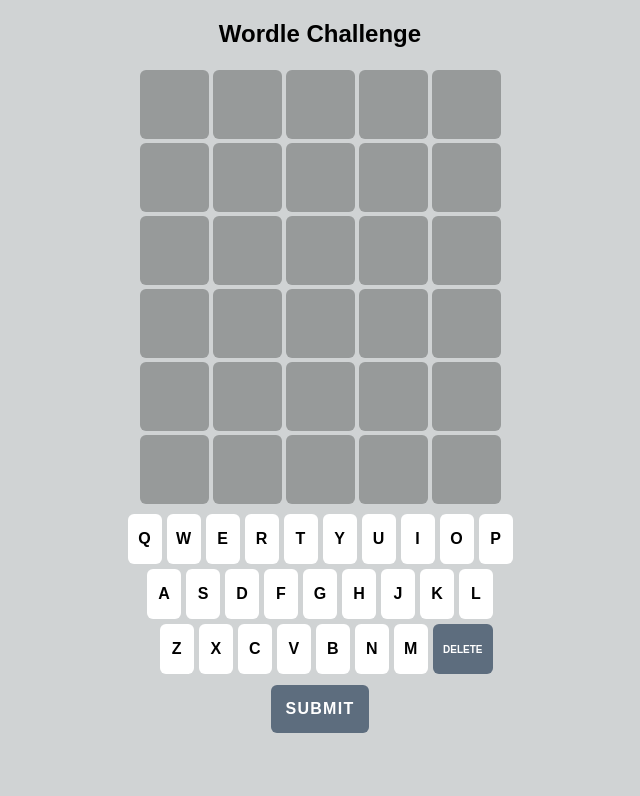
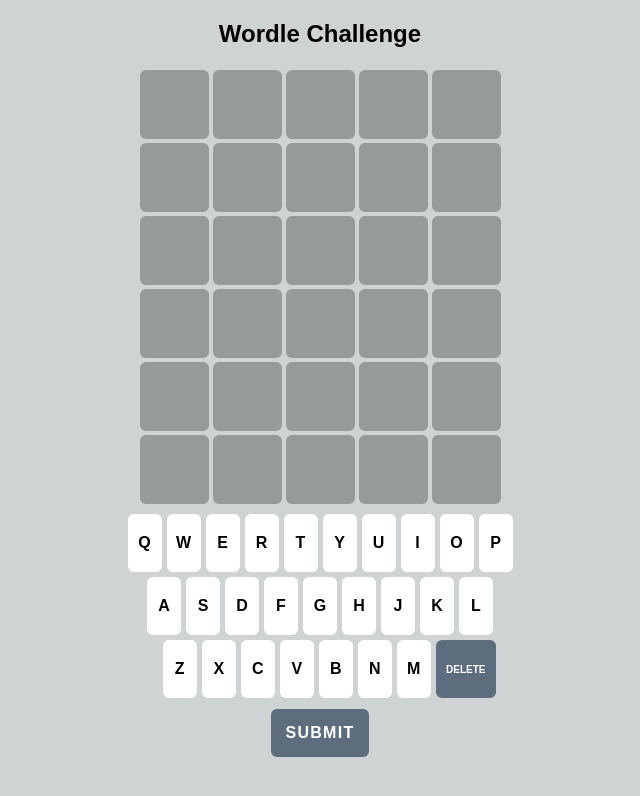
Before and after one commit to bdanzer/wordle, a React (Create React App) app: page / in a window 1280 px wide. Shown: the top 796 px of the page, without its empty margins (320-960 px from the left). Built offline with nearby package versions, Linux system fonts and the light colour scheme.

Commit message:
delete key

```diff
--- a/src/components/Button/Button.tsx
+++ b/src/components/Button/Button.tsx
@@ -17,7 +17,7 @@
       style={{
         ...style,
         marginTop: 8,
-        transition: "1s ease",
+        transition: ".5s ease",
         border: "none",
         padding: "15px 15px",
         backgroundColor,
--- a/src/components/keyboard/keyboard.tsx
+++ b/src/components/keyboard/keyboard.tsx
@@ -12,14 +12,14 @@
     <div
       onClick={() => onLetterSelection("Backspace")}
       style={{
-        height: 50,
+        height: 58,
         width: 60,
         cursor: "pointer",
         display: "flex",
         justifyContent: "center",
         alignItems: "center",
         margin: 2.5,
-        marginRight: -10,
+        marginRight: -16,
         borderRadius: 6,
         backgroundColor: gray,
         color: "white",
@@ -46,7 +46,7 @@
       onClick={() => onLetterSelection(letter)}
       key={letter}
       style={{
-        height: 50,
+        height: 58,
         width: 34,
         cursor: "pointer",
         display: "flex",
```
